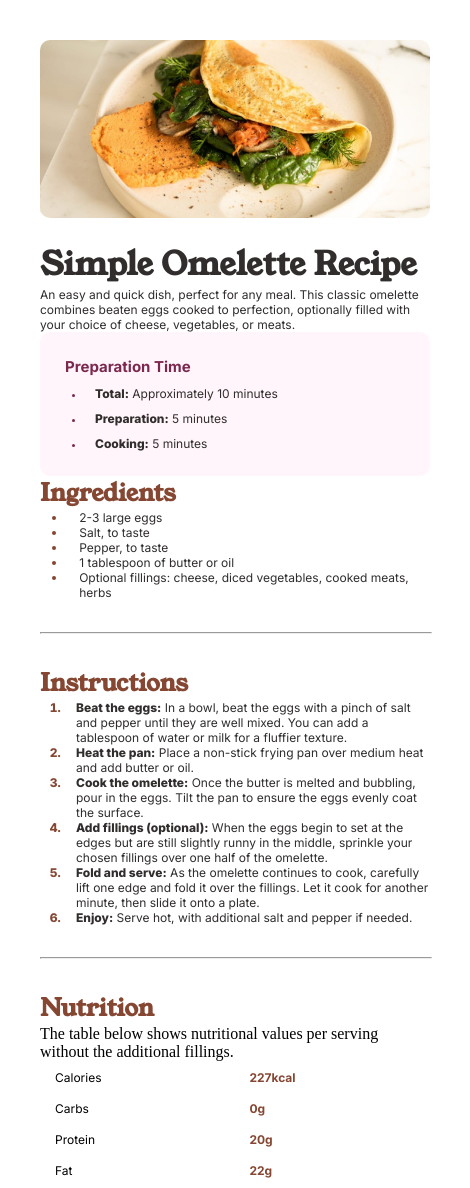
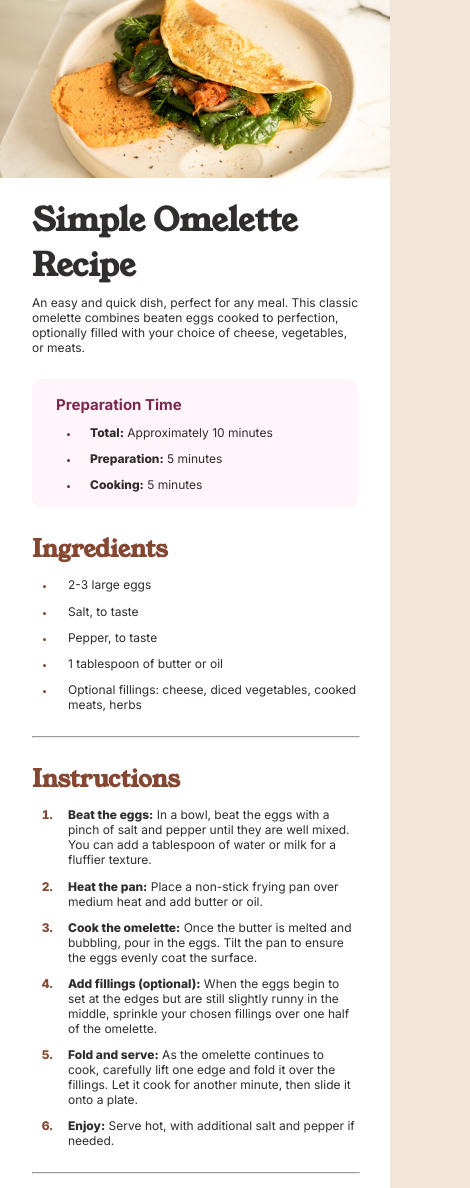
Before and after one commit to sillyq/fed-recipepage, a plain HTML site: page index.html in a window 390 px wide. Shown: the top 1188 px of the page, 470 px wide, since content can reach past the window. Drawn offline with Linux system fonts and the light colour scheme.

Commit message:
finished version with responsive

```diff
--- a/index.html
+++ b/index.html
@@ -25,24 +25,25 @@
   <title>Frontend Mentor | Recipe page</title>
 </head>
 <body>
-  <!-- PARENT BOX FOR ALL CONTENTS -->
+  <!-- PARENT BOX (BIGGEST box) -->
   <main class="recipe-container">
 
-    <!-- content 1 : head image -->
+    <!-- box 1 : head image -->
     <section class="recipe-img">
       <img src="assets/images/image-omelette.jpeg" alt="recipe image">
     </section>
 
+    <!-- box 2 : control text part -->
     <section class="recipe-text">
-      <!-- content 2 : header text -->
-      <section class="recipe-header">
+      <!-- box 2's content 1 : header -->
+      <div class="recipe-header">
         <h1>Simple Omelette Recipe</h1>
         <p>
           An easy and quick dish, perfect for any meal. This classic omelette combines beaten eggs cooked to perfection, optionally filled with your choice of cheese, vegetables, or meats.
         </p>
-      </section>
+      </div>
 
-      <!-- content 3 : preparation time tab -->
+      <!-- box 2's content 2 : preparation time -->
       <section class="recipe-prepare">
         <h2 class="prepare-text">Preparation Time</h2>
         <ul>
@@ -52,8 +53,9 @@
         </ul>
       </section>
 
-      <!-- content 4 : full steps -->
-      <section class="recipe-text">
+      <!-- box 2's content 3 : cooking steps -->
+      <section class="recipe-text-steps">
+
         <div class="recipe-ingredient">
           <h2>Ingredients</h2>
           <ul>
@@ -104,7 +106,9 @@
           </table>
         </div>
       </section>
+      <!-- END OF box 2's content 3 : cooking steps -->
     </section>
+    <!-- END OF box 2 : control text part -->
 
   </main>
 </body>
--- a/styles/container.css
+++ b/styles/container.css
@@ -1,3 +1,5 @@
+/* for containers or biggest sections */
+
 .recipe-container {
     background-color: var(--white);
     border-radius: 10px;
@@ -5,9 +7,25 @@
 
     display: flex;
     flex-direction: column;
-    gap: 20px;
+    gap: 1em;
 
     width: 500px;
     margin: 90px 0px;
     padding: 40px;
 }
+
+.recipe-text {
+    display: flex;
+    flex-direction: column;
+
+    margin: 0;
+    gap: 1.5em;
+}
+
+.recipe-text-steps {
+    display: flex;
+    flex-direction: column;
+
+    margin: 0;
+    gap: 1em;
+}
--- a/styles/default.css
+++ b/styles/default.css
@@ -1,3 +1,5 @@
+/* for default tags (universal) */
+
 :root {
     --nutmeg: hsl(14, 45%, 36%);
     --darkRasp: hsl(332, 51%, 32%);
@@ -41,5 +43,4 @@ hr {
     color: var(--wengeBrown);
 
     width: 100%;
-    margin: 2em 0px;
 }
--- a/styles/header.css
+++ b/styles/header.css
@@ -5,6 +5,7 @@
     color: var(--darkChar);
 
     margin: 0;
+    margin-bottom: 0.2em;
   }
 
   p {
--- a/styles/prepare.css
+++ b/styles/prepare.css
@@ -4,7 +4,7 @@
     color: var(--darkRasp);
     border-radius: 10px;
 
-    padding: 25px;
+    padding: 1em 1.5em;
 
     h2 {
       font-size: 15px;
@@ -22,11 +22,11 @@
 
     ul {
       margin: 0;
-      padding-left: 20px;
+      padding-left: 1.5em;
     }
 
     li {
-      margin-top: 10px;
+      margin-top: 0.7em;
     }
     li::marker {
       font-size: 10px;
--- a/styles/responsive.css
+++ b/styles/responsive.css
@@ -1,19 +1,38 @@
 @media only screen and (max-width: 600px) {
     body {
       display: block;
+
+      margin: 0;
+      padding: 0;
     }
 
     h1, h2, p, ul,ol, li, td {
-        margin: 0;
-        text-wrap: wrap;
+      text-wrap: wrap;
+
+      margin: 0;
+    }
+
+    .recipe-img img {
+      width: 100%;
+      border-radius: 0px;
+      margin-bottom: 0;
+    }
+
+    .recipe-prepare {
+      padding: 1em 1.5em;
     }
 
     .recipe-container {
         display: flex;
         flex-direction: column;
-        border-radius: 0;
+        border-radius: 0px;
+        gap: 0;
 
-        width: 100%;
         margin: 0;
+        padding: 0;
+        width: 100vw;
+    }
+    .recipe-text {
+      padding: 1em 2em 2em 2em;
     }
   }
--- a/styles/steps/ingredient.css
+++ b/styles/steps/ingredient.css
@@ -16,16 +16,16 @@
 
     ul {
         margin: 0;
-        padding-left: 1.7em;
+        padding-left: 1.5em;
     }
 
     li {
-        padding: 0;
+        margin-top: 0.7em;
     }
     li::marker {
         font-family: var(--interF);
         color: var(--nutmeg);
-        font-size: 12px;
+        font-size: 10px;
         font-weight: 800;
     }
 }
--- a/styles/steps/instruction.css
+++ b/styles/steps/instruction.css
@@ -20,7 +20,7 @@
     }
 
     li {
-        padding: 0;
+        margin-top: 0.7em;
     }
     li::marker {
         font-family: var(--interF);
--- a/styles/steps/nutrition.css
+++ b/styles/steps/nutrition.css
@@ -3,7 +3,14 @@
         font-family: var(--youngF);
         color: var(--nutmeg);
 
-        margin: 0;
+        margin: 0 0 0.5em 0;
+    }
+
+    p {
+        font-family: var(--interF);
+        font-size: 12px;
+
+        margin: 0 0 1em 0;
     }
 
     table {
@@ -18,13 +25,12 @@
             margin: 0;
         }
 
-        tr:not(:last-child) {
-            border-bottom: 1px solid black;
+        tr:not(:last-child) > td {
+            border-bottom: 1px solid var(--wengeBrown);
         }
-
         td p {
             width: 100%;
-            margin: 0.5em 1em;
+            margin: 0.5em 2em;
         }
         td:last-child {
             color: var(--nutmeg);
```
Also changed, not shown: allitems.html (deleted, +0 -32 lines), screenshots/screenshot.png (added), 3 other files. Lines whose indentation alone changed are shown as unchanged.
